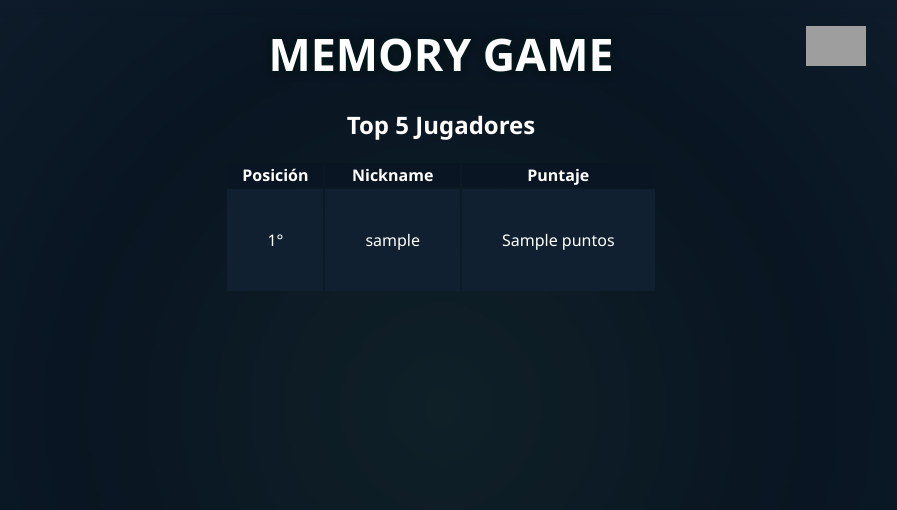
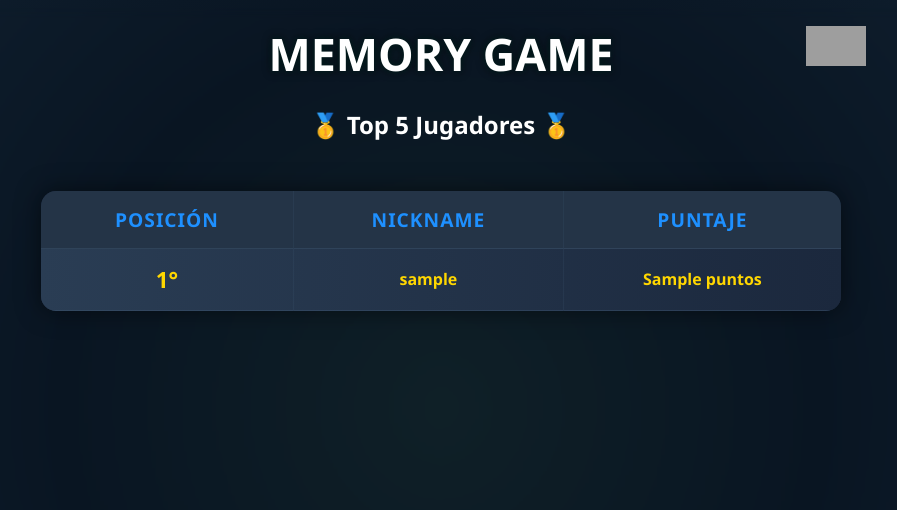
Before and after one commit to anabotha/FinalLaboratorio, a PHP site: page /ranking.php in a window 1280 px wide. Shown: the top 510 px of the page, without its empty margins (199-1096 px from the left). Run offline with PHP 8.4, Linux system fonts and the light colour scheme; tables that the repository leaves empty or names only in its code hold one stand-in row (values such as "Sample post"); grey boxes are pictures that could not be loaded.

Commit message:
ranking mas bonito

```diff
--- a/lobby/lobby.php
+++ b/lobby/lobby.php
@@ -17,7 +17,7 @@ exit();
 </script>
      <meta charset="UTF-8">
      <meta name="viewport" content="width=device-width, initial-scale=1.0">
-     <title>Document</title>
+     <title>Memory Game</title>
 <script src="lobby.js" defer></script>
 <link rel="stylesheet" href="./lobby.css">
 </head>
--- a/lobby/settings/settings.php
+++ b/lobby/settings/settings.php
@@ -3,7 +3,7 @@
 <head>
      <meta charset="UTF-8">
      <meta name="viewport" content="width=device-width, initial-scale=1.0">
-     <title>Document</title>
+     <title>Memory Game</title>
      <link rel="stylesheet" href="./settings.css">
      <script src="./settings.js" defer></script>
 </head>
--- a/login/login.css
+++ b/login/login.css
@@ -18,7 +18,6 @@ flex-direction: column;
       padding: 20px 40px;
       margin-bottom:20px;
       width: 100%;
-      background-color: #102030;
     }
 
     .header > div {
--- a/login/register/register.php
+++ b/login/register/register.php
@@ -3,7 +3,7 @@
 <head>
      <meta charset="UTF-8">
      <meta name="viewport" content="width=device-width, initial-scale=1.0">
-     <title>Document</title>
+     <title>Memory Game</title>
      <script src="register.js" defer></script>
           <link rel="stylesheet" href="./register.css">
 
--- a/ranking/ranking.css
+++ b/ranking/ranking.css
@@ -1,4 +1,4 @@
-/* --- Reset básico --- */
+
 * {
 box-sizing: border-box;
 }
@@ -14,7 +14,7 @@ align-items: center;
 backdrop-filter: blur(5px);
 }
 
-/* --- Header del título --- */
+
 h1 {
 margin-top: 5vh;
 font-size: 2.8rem;
@@ -24,24 +24,121 @@ text-shadow:
 0 0 10px rgb(1, 19, 19);
 }
 
-table{
-}
-tr{
-padding: 10vh;
+/* aspecto general de la tabla */
+.ranking-table {
+    width: 80%;
+    max-width: 800px;
+    margin: 30px auto;
+    border-collapse: separate;
+    border-spacing: 0;
+    background: linear-gradient(145deg, #1b263b, #0d1b2a);
+    border-radius: 15px;
+    box-shadow: 0 0 25px rgba(0, 0, 0, 0.5), inset 0 0 10px rgba(65, 90, 119, 0.3);
+    overflow: hidden;
 }
 
-td{
-padding: 5vh;
-
-}
-tr:nth-child(even) {
-background-color: #102030;
-backdrop-filter: blur(5px);
+.ranking-table th, .ranking-table td {
+    padding: 15px 20px;
+    text-align: center;
+    border-bottom: 1px solid rgba(65, 90, 119, 0.4);
+    border-right: 1px solid rgba(65, 90, 119, 0.2);
 }
 
-tr:nth-child(odd) {
-background-color: #091522;
-backdrop-filter: blur(5px);
+.ranking-table th {
+    background: #243447;
+    color: #1e90ff;
+    font-size: 1.2rem;
+    font-weight: bold;
+    text-transform: uppercase;
+    letter-spacing: 1px;
+    position: sticky;
+    top: 0;
+    z-index: 1;
+}
+
+.ranking-table th:first-child { border-top-left-radius: 15px; }
+.ranking-table th:last-child { border-top-right-radius: 15px; border-right: none; }
+.ranking-table td:last-child { border-right: none; }
+
+
+
+.ranking-table tbody tr {
+    background-color: #1b263b;
+    transition: all 0.3s ease-in-out;
+}
+
+.ranking-table tbody tr:nth-child(odd) {
+    background-color: rgba(27, 38, 59, 0.8);
+}
+
+.ranking-table tbody tr:hover {
+    background-color: #243447;
+    transform: scale(1.01);
+    box-shadow: 0 0 15px rgba(30, 144, 255, 0.2);
+}
+
+.ranking-table .rank-1-row {
+    background: linear-gradient(90deg, #2a3d54, #1b283d);
+    color: gold;
+    font-weight: bold;
+    box-shadow: 0 0 25px rgba(255, 215, 0, 0.4); /
+}
+
+.ranking-table .rank-2-row {
+    background: linear-gradient(90deg, #25364b, #182335);
+    color: silver;
+}
+
+.ranking-table .rank-3-row {
+    background: linear-gradient(90deg, #203142, #15202e);
+    color: #cd7f32;
+}
+
+/*efectos segun posicion en el ranking */
+.position-cell {
+    font-weight: bold;
+    color: #9eb4d1;
+    transition: font-size 0.3s ease-in-out, color 0.3s ease-in-out;
+}
+
+.position-cell.rank-1-pos {
+    font-size: 1.4rem;
+    color: gold; /* oro 1er lugar */
+}
+
+.position-cell.rank-2-pos {
+    font-size: 1.6rem;
+    color: silver; /* plateado 2do lugar */
+}
+
+.position-cell.rank-3-pos {
+    font-size: 1.8rem;
+    color: #cd7f32; /* bronce 3er lugar */
+}
+
+.position-cell.rank-4-pos {
+    font-size: 2.0rem;
+    color: #9eb4d1;
+}
+.position-cell.rank-5-pos {
+    font-size: 2.2rem;
+    color: #9eb4d1;
+}
+
+/* Responsive adjustments for the table */
+@media (max-width: 600px) {
+    .ranking-table {
+        width: 95%;
+        font-size: 0.9em;
+    }
+    .ranking-table th, .ranking-table td {
+        padding: 10px 10px;
+    }
+    .position-cell.rank-1-pos { font-size: 1.2rem; }
+    .position-cell.rank-2-pos { font-size: 1.4rem; }
+    .position-cell.rank-3-pos { font-size: 1.6rem; }
+    .position-cell.rank-4-pos { font-size: 1.8rem; }
+    .position-cell.rank-5-pos { font-size: 2.0rem; }
 }
 
 
--- a/turns/turno.php
+++ b/turns/turno.php
@@ -3,7 +3,7 @@
 <head>
      <meta charset="UTF-8">
      <meta name="viewport" content="width=device-width, initial-scale=1.0">
-     <title>Document</title>
+     <title>Memory Game</title>
      <link rel="stylesheet" href="./turno.css">
      <script src="./turno.js" defer></script>
 </head>
```
Also changed, not shown: ranking/armoRanking.php (+26 -5 lines).
